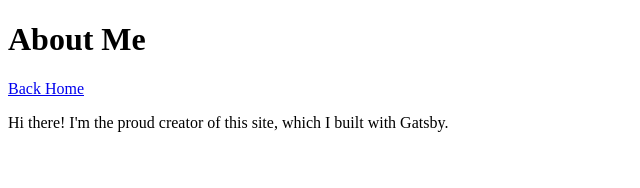
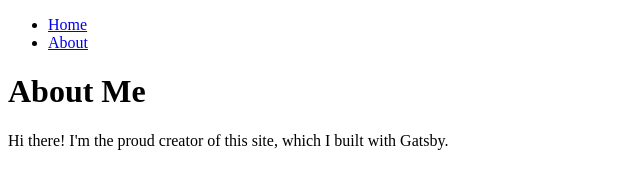
Before and after one commit to CalebCheptumo/my-first-gatsby-site, a Gatsby site: page /about in a window 1280 px wide. Shown: the whole page, without its empty margins (0-640 px from the left). Built offline with nearby package versions, Linux system fonts and the light colour scheme; Gatsby itself is replaced by a stand-in of ours.

Commit message:
fixed layout component

```diff
--- a/src/pages/about.js
+++ b/src/pages/about.js
@@ -1,15 +1,13 @@
 import * as React from "react";
-import { Link } from "gatsby";
+import Layout from "../components/layout";
 
 const AboutPage = () => {
   return (
-    <main>
-          <h1>About Me</h1>
-          <Link to = '/'>Back Home </Link>
+    <Layout pageTitle="About Me">
       <p>
         Hi there! I'm the proud creator of this site, which I built with Gatsby.
       </p>
-    </main>
+    </Layout>
   );
 };
 
```
Also changed, not shown: src/components/layout.js (+9 -4 lines), src/pages/index.js (+2 -7 lines).
